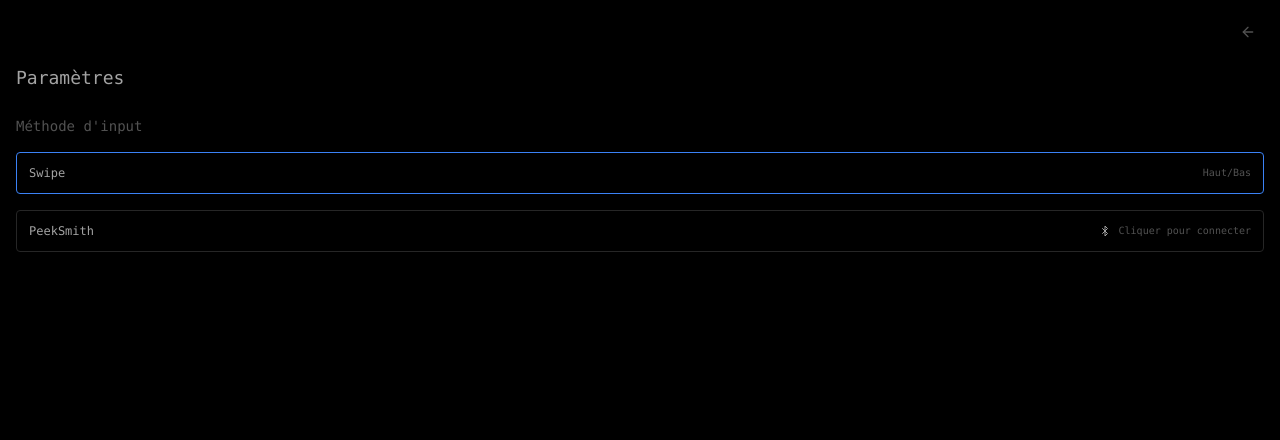
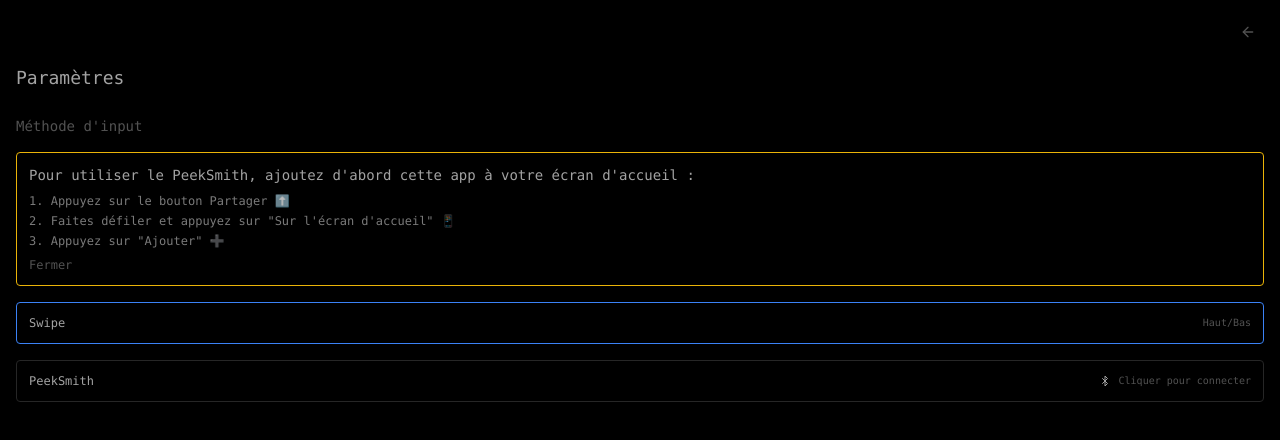
Before and after one commit to hologramblues/mentalism-appDEF, a Next.js app: page / in a window 1280 px wide. Both pictures are taken after a click on the button 1248 px from the left and 32 px from the top of the page. Shown: the top 440 px of the page. Built offline with nearby package versions, Linux system fonts and the light colour scheme.

Commit message:
Update index.js

```diff
--- a/pages/index.js
+++ b/pages/index.js
@@ -14,6 +14,16 @@
   const [bluetoothStatus, setBluetoothStatus] = useState('disconnected');
   const [debugLog, setDebugLog] = useState([]);
   const characteristicRef = useRef(null);
+  const [showInstallPrompt, setShowInstallPrompt] = useState(true);
+  const [isStandalone, setIsStandalone] = useState(false);
+
+useEffect(() => {
+  // Vérifier si l'app est déjà installée
+  if (typeof window !== 'undefined' && window.matchMedia('(display-mode: standalone)').matches) {
+    setIsStandalone(true);
+    setShowInstallPrompt(false);
+  }
+}, []);
 
   const addLog = (message) => {
     setDebugLog(prev => [...prev, `${new Date().toLocaleTimeString()}: ${message}`].slice(-5));
@@ -194,6 +204,25 @@
           <div className="space-y-4">
             <h3 className="text-sm opacity-50">Méthode d'input</h3>
 
+        {!isStandalone && showInstallPrompt && (
+  <div className="p-3 border border-yellow-500 rounded mb-4">
+    <p className="text-sm">
+      Pour utiliser le PeekSmith, ajoutez d'abord cette app à votre écran d'accueil :
+    </p>
+    <ol className="text-xs mt-2 space-y-1 opacity-75">
+      <li>1. Appuyez sur le bouton Partager ⬆️</li>
+      <li>2. Faites défiler et appuyez sur "Sur l'écran d'accueil" 📱</li>
+      <li>3. Appuyez sur "Ajouter" ➕</li>
+    </ol>
+    <button
+      onClick={() => setShowInstallPrompt(false)}
+      className="text-xs opacity-50 mt-2"
+    >
+      Fermer
+    </button>
+  </div>
+)}
+
             <div
               className={`p-3 border rounded flex items-center justify-between ${
                 inputMethod === 'swipe' ? 'border-blue-500' : 'border-neutral-800'
```
